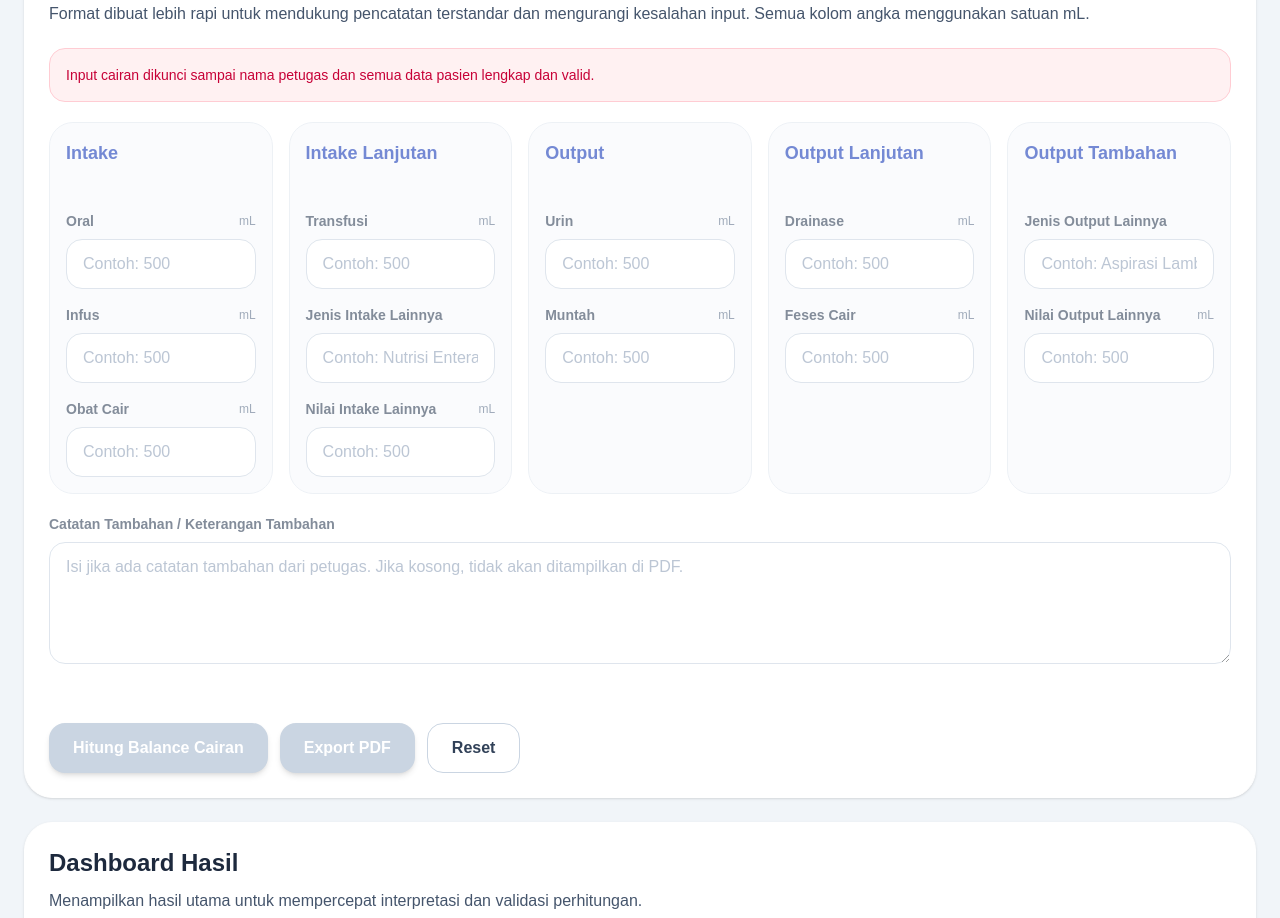
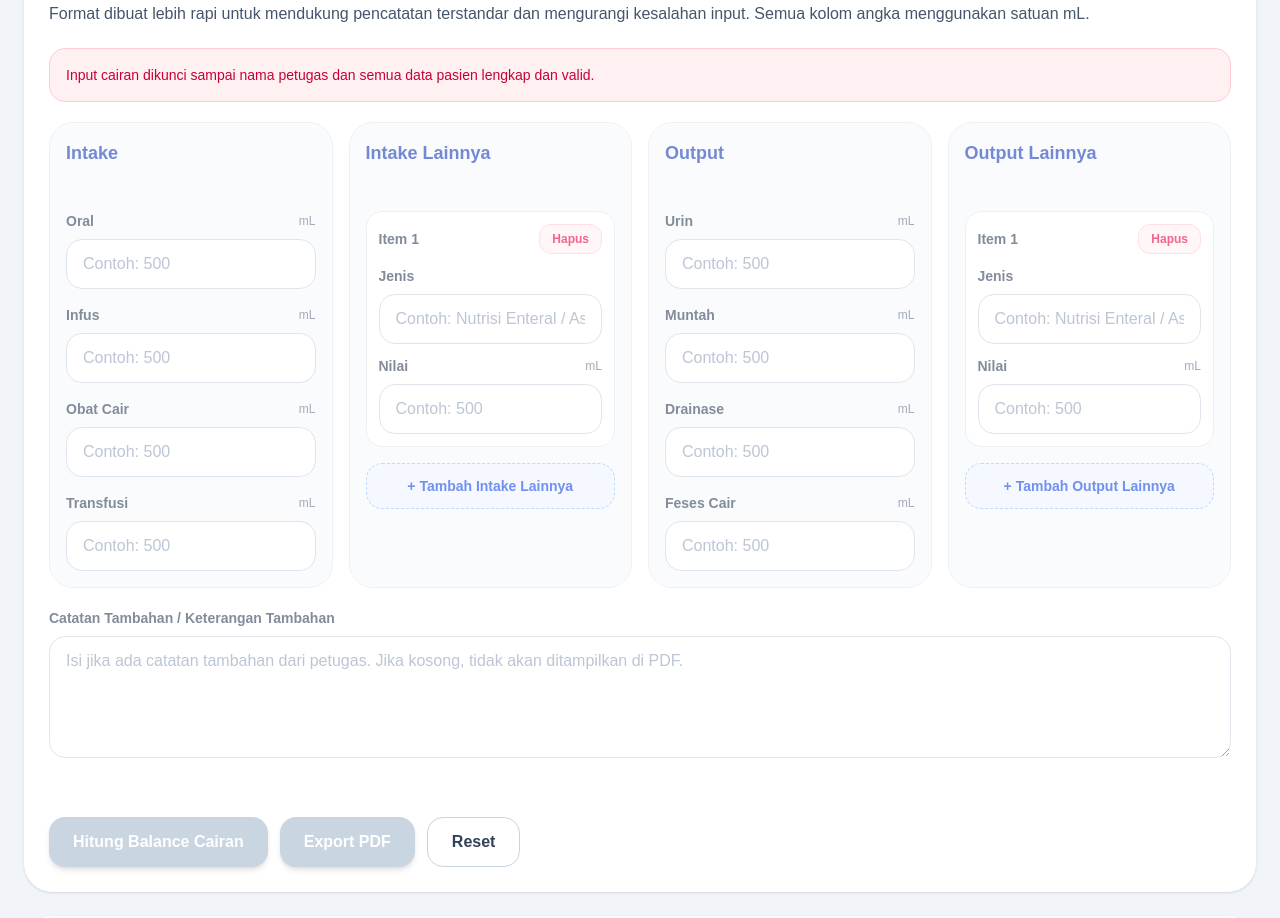
Before and after one commit to ukbisumut3256/fluidcare-v3, a Next.js app: page / in a window 1280 px wide. Shown: the part 1223-2141 px from the top of the page. Built offline with nearby package versions, Linux system fonts and the light colour scheme.

Commit message:
update latest code

```diff
--- a/app/page.tsx
+++ b/app/page.tsx
@@ -19,19 +19,23 @@ type PatientForm = {
   temperature: string;
 };
 
+type AdditionalFluidItem = {
+  id: string;
+  type: string;
+  value: string;
+};
+
 type FluidForm = {
   oral: string;
   infus: string;
   obat: string;
   transfusi: string;
-  lainIntakeType: string;
-  lainIntakeValue: string;
+  additionalIntakes: AdditionalFluidItem[];
   urin: string;
   muntah: string;
   drainase: string;
   feses: string;
-  lainOutputType: string;
-  lainOutputValue: string;
+  additionalOutputs: AdditionalFluidItem[];
   additionalNotes: string;
 };
 
@@ -61,7 +65,8 @@ type CalculationResult = {
   feverFactor: number;
 };
 
-const STORAGE_KEY = "kalbaca-web-v6-data";
+const STORAGE_KEY = "kalbaca-web-v7-data";
+const MAX_ADDITIONAL_ITEMS = 5;
 
 const initialOfficerForm: OfficerForm = {
   officerName: "",
@@ -76,25 +81,35 @@ const initialPatientForm: PatientForm = {
   temperature: "",
 };
 
+function createAdditionalItem(): AdditionalFluidItem {
+  return {
+    id: `${Date.now()}-${Math.random().toString(36).slice(2, 9)}`,
+    type: "",
+    value: "",
+  };
+}
+
 const initialFluidForm: FluidForm = {
   oral: "",
   infus: "",
   obat: "",
   transfusi: "",
-  lainIntakeType: "",
-  lainIntakeValue: "",
+  additionalIntakes: [createAdditionalItem()],
   urin: "",
   muntah: "",
   drainase: "",
   feses: "",
-  lainOutputType: "",
-  lainOutputValue: "",
+  additionalOutputs: [createAdditionalItem()],
   additionalNotes: "",
 };
 
 function toNumber(value: string) {
   const parsed = parseFloat(value);
   return Number.isFinite(parsed) ? parsed : 0;
+}
+
+function sumAdditionalItems(items: AdditionalFluidItem[]) {
+  return items.reduce((total, item) => total + toNumber(item.value), 0);
 }
 
 function formatMl(value: number) {
@@ -252,6 +267,21 @@ async function loadImageAsDataUrl(src: string) {
   });
 }
 
+function normalizeAdditionalItems(items: unknown): AdditionalFluidItem[] {
+  if (!Array.isArray(items) || items.length === 0) {
+    return [createAdditionalItem()];
+  }
+
+  return items.slice(0, MAX_ADDITIONAL_ITEMS).map((item, index) => {
+    const safeItem = item as Partial<AdditionalFluidItem>;
+    return {
+      id: safeItem.id || `restored-${index}-${Math.random().toString(36).slice(2, 9)}`,
+      type: safeItem.type ?? "",
+      value: safeItem.value === "0" ? "" : safeItem.value ?? "",
+    };
+  });
+}
+
 export default function Home() {
   const [officer, setOfficer] = useState<OfficerForm>(initialOfficerForm);
   const [patient, setPatient] = useState<PatientForm>(initialPatientForm);
@@ -279,23 +309,51 @@ export default function Home() {
         const parsed = JSON.parse(raw);
         if (parsed.officer) setOfficer(parsed.officer);
         if (parsed.patient) setPatient(parsed.patient);
+
         if (parsed.fluid) {
           setFluid({
-            ...parsed.fluid,
             oral: parsed.fluid.oral === "0" ? "" : parsed.fluid.oral ?? "",
             infus: parsed.fluid.infus === "0" ? "" : parsed.fluid.infus ?? "",
             obat: parsed.fluid.obat === "0" ? "" : parsed.fluid.obat ?? "",
             transfusi: parsed.fluid.transfusi === "0" ? "" : parsed.fluid.transfusi ?? "",
-            lainIntakeValue:
-              parsed.fluid.lainIntakeValue === "0" ? "" : parsed.fluid.lainIntakeValue ?? "",
+            additionalIntakes: normalizeAdditionalItems(
+              parsed.fluid.additionalIntakes ??
+                (parsed.fluid.lainIntakeType || parsed.fluid.lainIntakeValue
+                  ? [
+                      {
+                        id: "legacy-intake-1",
+                        type: parsed.fluid.lainIntakeType ?? "",
+                        value:
+                          parsed.fluid.lainIntakeValue === "0"
+                            ? ""
+                            : parsed.fluid.lainIntakeValue ?? "",
+                      },
+                    ]
+                  : null)
+            ),
             urin: parsed.fluid.urin === "0" ? "" : parsed.fluid.urin ?? "",
             muntah: parsed.fluid.muntah === "0" ? "" : parsed.fluid.muntah ?? "",
             drainase: parsed.fluid.drainase === "0" ? "" : parsed.fluid.drainase ?? "",
             feses: parsed.fluid.feses === "0" ? "" : parsed.fluid.feses ?? "",
-            lainOutputValue:
-              parsed.fluid.lainOutputValue === "0" ? "" : parsed.fluid.lainOutputValue ?? "",
+            additionalOutputs: normalizeAdditionalItems(
+              parsed.fluid.additionalOutputs ??
+                (parsed.fluid.lainOutputType || parsed.fluid.lainOutputValue
+                  ? [
+                      {
+                        id: "legacy-output-1",
+                        type: parsed.fluid.lainOutputType ?? "",
+                        value:
+                          parsed.fluid.lainOutputValue === "0"
+                            ? ""
+                            : parsed.fluid.lainOutputValue ?? "",
+                      },
+                    ]
+                  : null)
+            ),
+            additionalNotes: parsed.fluid.additionalNotes ?? "",
           });
         }
+
         if (parsed.result) setResult(parsed.result);
         setSaveMessage("Data terakhir berhasil dimuat dari penyimpanan lokal.");
       } catch {
@@ -336,6 +394,49 @@ export default function Home() {
     setResult(null);
   }
 
+  function updateAdditionalItem(
+    group: "additionalIntakes" | "additionalOutputs",
+    id: string,
+    field: keyof Omit<AdditionalFluidItem, "id">,
+    value: string
+  ) {
+    if (!formReady) return;
+
+    setFluid((prev) => ({
+      ...prev,
+      [group]: prev[group].map((item) =>
+        item.id === id ? { ...item, [field]: value } : item
+      ),
+    }));
+    setResult(null);
+  }
+
+  function addAdditionalItem(group: "additionalIntakes" | "additionalOutputs") {
+    if (!formReady) return;
+
+    setFluid((prev) => {
+      if (prev[group].length >= MAX_ADDITIONAL_ITEMS) return prev;
+      return {
+        ...prev,
+        [group]: [...prev[group], createAdditionalItem()],
+      };
+    });
+    setResult(null);
+  }
+
+  function removeAdditionalItem(group: "additionalIntakes" | "additionalOutputs", id: string) {
+    if (!formReady) return;
+
+    setFluid((prev) => {
+      const filtered = prev[group].filter((item) => item.id !== id);
+      return {
+        ...prev,
+        [group]: filtered.length > 0 ? filtered : [createAdditionalItem()],
+      };
+    });
+    setResult(null);
+  }
+
   function calculate() {
     const officerValidation = validateOfficer(officer);
     const patientValidation = validatePatient(patient);
@@ -350,14 +451,14 @@ export default function Home() {
       toNumber(fluid.infus) +
       toNumber(fluid.obat) +
       toNumber(fluid.transfusi) +
-      toNumber(fluid.lainIntakeValue);
+      sumAdditionalItems(fluid.additionalIntakes);
 
     const totalOutput =
       toNumber(fluid.urin) +
       toNumber(fluid.muntah) +
       toNumber(fluid.drainase) +
       toNumber(fluid.feses) +
-      toNumber(fluid.lainOutputValue);
+      sumAdditionalItems(fluid.additionalOutputs);
 
     const balanceStandard = totalIntake - totalOutput;
 
@@ -367,7 +468,7 @@ export default function Home() {
     let methodLabel = "";
 
     if (patient.ageCategory === "dewasa (>18 Thn)") {
-      baseIwl = 0.5 * weightNum * 24;
+      baseIwl = 15 * weightNum;
       methodLabel = "Metode dewasa";
     } else {
       bsa = Math.sqrt((heightNum * weightNum) / 3600);
@@ -400,7 +501,11 @@ export default function Home() {
   function resetAll() {
     setOfficer(initialOfficerForm);
     setPatient(initialPatientForm);
-    setFluid(initialFluidForm);
+    setFluid({
+      ...initialFluidForm,
+      additionalIntakes: [createAdditionalItem()],
+      additionalOutputs: [createAdditionalItem()],
+    });
     setResult(null);
     localStorage.removeItem(STORAGE_KEY);
     setSaveMessage("Semua data telah direset dan penyimpanan lokal dibersihkan.");
@@ -461,18 +566,18 @@ export default function Home() {
         toNumber(fluid.infus) +
         toNumber(fluid.obat) +
         toNumber(fluid.transfusi) +
-        toNumber(fluid.lainIntakeValue);
+        sumAdditionalItems(fluid.additionalIntakes);
 
       const totalOutput =
         toNumber(fluid.urin) +
         toNumber(fluid.muntah) +
         toNumber(fluid.drainase) +
         toNumber(fluid.feses) +
-        toNumber(fluid.lainOutputValue);
+        sumAdditionalItems(fluid.additionalOutputs);
 
       const baseIwl =
         patient.ageCategory === "dewasa (>18 Thn)"
-          ? 0.5 * weightNum * 24
+          ? 15 * weightNum
           : result.bsa
             ? 350 * result.bsa
             : 0;
@@ -654,6 +759,22 @@ export default function Home() {
       doc.setFontSize(11);
       doc.text("RINCIAN KOMPONEN CAIRAN", 10, 186);
 
+      const intakeRows = fluid.additionalIntakes
+        .filter((item) => item.type.trim() || item.value.trim())
+        .map((item, index) => [
+          "Intake",
+          item.type.trim() || `Lainnya ${index + 1}`,
+          `${toNumber(item.value).toFixed(1)} mL`,
+        ]);
+
+      const outputRows = fluid.additionalOutputs
+        .filter((item) => item.type.trim() || item.value.trim())
+        .map((item, index) => [
+          "Output",
+          item.type.trim() || `Lainnya ${index + 1}`,
+          `${toNumber(item.value).toFixed(1)} mL`,
+        ]);
+
       autoTable(doc, {
         startY: 190,
         head: [["Kelompok", "Komponen", "Nilai"]],
@@ -662,12 +783,12 @@ export default function Home() {
           ["Intake", "Infus", `${toNumber(fluid.infus).toFixed(1)} mL`],
           ["Intake", "Obat Cair", `${toNumber(fluid.obat).toFixed(1)} mL`],
           ["Intake", "Transfusi", `${toNumber(fluid.transfusi).toFixed(1)} mL`],
-          ["Intake", fluid.lainIntakeType || "Lainnya", `${toNumber(fluid.lainIntakeValue).toFixed(1)} mL`],
+          ...intakeRows,
           ["Output", "Urin", `${toNumber(fluid.urin).toFixed(1)} mL`],
           ["Output", "Muntah", `${toNumber(fluid.muntah).toFixed(1)} mL`],
           ["Output", "Drainase", `${toNumber(fluid.drainase).toFixed(1)} mL`],
           ["Output", "Feses Cair", `${toNumber(fluid.feses).toFixed(1)} mL`],
-          ["Output", fluid.lainOutputType || "Lainnya", `${toNumber(fluid.lainOutputValue).toFixed(1)} mL`],
+          ...outputRows,
         ],
         theme: "grid",
         headStyles: {
@@ -713,7 +834,7 @@ export default function Home() {
 
       if (patient.ageCategory === "dewasa (>18 Thn)") {
         formulaLines.push(
-          `IWL normal dewasa = 15 x BB / 24 = 15 x ${weightNum.toFixed(1)} / 24 = ${baseIwl.toFixed(1)} mL/hari`
+          `IWL normal dewasa = 15 x BB = 15 x ${weightNum.toFixed(1)} = ${baseIwl.toFixed(1)} mL/hari`
         );
       } else {
         formulaLines.push(
@@ -1020,44 +1141,52 @@ export default function Home() {
             )}
 
             <div
-              className={`grid grid-cols-1 md:grid-cols-2 xl:grid-cols-5 gap-4 ${!formReady ? "opacity-60 pointer-events-none" : ""
-                }`}
+              className={`grid grid-cols-1 md:grid-cols-2 xl:grid-cols-4 gap-4 ${
+                !formReady ? "opacity-60 pointer-events-none" : ""
+              }`}
             >
               <FluidGroup title="Intake">
                 <FieldNumber label="Oral" value={fluid.oral} onChange={(v) => setFluidField("oral", v)} />
                 <FieldNumber label="Infus" value={fluid.infus} onChange={(v) => setFluidField("infus", v)} />
                 <FieldNumber label="Obat Cair" value={fluid.obat} onChange={(v) => setFluidField("obat", v)} />
+                <FieldNumber label="Transfusi" value={fluid.transfusi} onChange={(v) => setFluidField("transfusi", v)} />
               </FluidGroup>
 
-              <FluidGroup title="Intake Lanjutan">
-                <FieldNumber label="Transfusi" value={fluid.transfusi} onChange={(v) => setFluidField("transfusi", v)} />
-                <FieldText
-                  label="Jenis Intake Lainnya"
-                  value={fluid.lainIntakeType}
-                  onChange={(v) => setFluidField("lainIntakeType", v)}
-                  placeholder="Contoh: Nutrisi Enteral"
+              <FluidGroup title="Intake Lainnya">
+                <AdditionalFluidSection
+                  items={fluid.additionalIntakes}
+                  onAdd={() => addAdditionalItem("additionalIntakes")}
+                  onRemove={(id) => removeAdditionalItem("additionalIntakes", id)}
+                  onTypeChange={(id, value) =>
+                    updateAdditionalItem("additionalIntakes", id, "type", value)
+                  }
+                  onValueChange={(id, value) =>
+                    updateAdditionalItem("additionalIntakes", id, "value", value)
+                  }
+                  addLabel="+ Tambah Intake Lainnya"
                 />
-                <FieldNumber label="Nilai Intake Lainnya" value={fluid.lainIntakeValue} onChange={(v) => setFluidField("lainIntakeValue", v)} />
               </FluidGroup>
 
               <FluidGroup title="Output">
                 <FieldNumber label="Urin" value={fluid.urin} onChange={(v) => setFluidField("urin", v)} />
                 <FieldNumber label="Muntah" value={fluid.muntah} onChange={(v) => setFluidField("muntah", v)} />
-              </FluidGroup>
-
-              <FluidGroup title="Output Lanjutan">
                 <FieldNumber label="Drainase" value={fluid.drainase} onChange={(v) => setFluidField("drainase", v)} />
                 <FieldNumber label="Feses Cair" value={fluid.feses} onChange={(v) => setFluidField("feses", v)} />
               </FluidGroup>
 
-              <FluidGroup title="Output Tambahan">
-                <FieldText
-                  label="Jenis Output Lainnya"
-                  value={fluid.lainOutputType}
-                  onChange={(v) => setFluidField("lainOutputType", v)}
-                  placeholder="Contoh: Aspirasi Lambung"
+              <FluidGroup title="Output Lainnya">
+                <AdditionalFluidSection
+                  items={fluid.additionalOutputs}
+                  onAdd={() => addAdditionalItem("additionalOutputs")}
+                  onRemove={(id) => removeAdditionalItem("additionalOutputs", id)}
+                  onTypeChange={(id, value) =>
+                    updateAdditionalItem("additionalOutputs", id, "type", value)
+                  }
+                  onValueChange={(id, value) =>
+                    updateAdditionalItem("additionalOutputs", id, "value", value)
+                  }
+                  addLabel="+ Tambah Output Lainnya"
                 />
-                <FieldNumber label="Nilai Output Lainnya" value={fluid.lainOutputValue} onChange={(v) => setFluidField("lainOutputValue", v)} />
               </FluidGroup>
             </div>
 
@@ -1188,10 +1317,11 @@ export default function Home() {
 }
 
 function inputClass(hasError: boolean) {
-  return `w-full rounded-2xl border bg-white px-4 py-3 text-slate-800 placeholder:text-slate-400 outline-none focus:ring-4 ${hasError
-    ? "border-rose-400 focus:border-rose-400 focus:ring-rose-100"
-    : "border-slate-300 focus:border-blue-400 focus:ring-blue-100"
-    }`;
+  return `w-full rounded-2xl border bg-white px-4 py-3 text-slate-800 placeholder:text-slate-400 outline-none focus:ring-4 ${
+    hasError
+      ? "border-rose-400 focus:border-rose-400 focus:ring-rose-100"
+      : "border-slate-300 focus:border-blue-400 focus:ring-blue-100"
+  }`;
 }
 
 function FormField({
@@ -1307,6 +1437,66 @@ function ResultCard({ label, value }: { label: string; value: string }) {
   );
 }
 
+function AdditionalFluidSection({
+  items,
+  onAdd,
+  onRemove,
+  onTypeChange,
+  onValueChange,
+  addLabel,
+}: {
+  items: AdditionalFluidItem[];
+  onAdd: () => void;
+  onRemove: (id: string) => void;
+  onTypeChange: (id: string, value: string) => void;
+  onValueChange: (id: string, value: string) => void;
+  addLabel: string;
+}) {
+  return (
+    <div className="space-y-4">
+      {items.map((item, index) => (
+        <div key={item.id} className="rounded-2xl border border-slate-200 bg-white p-3">
+          <div className="mb-3 flex items-center justify-between gap-3">
+            <p className="text-sm font-bold text-slate-700">Item {index + 1}</p>
+            <button
+              type="button"
+              onClick={() => onRemove(item.id)}
+              className="rounded-xl border border-rose-200 bg-rose-50 px-3 py-1.5 text-xs font-bold text-rose-600 hover:bg-rose-100"
+            >
+              Hapus
+            </button>
+          </div>
+
+          <div className="space-y-3">
+            <FieldText
+              label="Jenis"
+              value={item.type}
+              onChange={(value) => onTypeChange(item.id, value)}
+              placeholder="Contoh: Nutrisi Enteral / Aspirasi Lambung"
+            />
+            <FieldNumber
+              label="Nilai"
+              value={item.value}
+              onChange={(value) => onValueChange(item.id, value)}
+            />
+          </div>
+        </div>
+      ))}
+
+      <button
+        type="button"
+        onClick={onAdd}
+        disabled={items.length >= MAX_ADDITIONAL_ITEMS}
+        className="w-full rounded-2xl border border-dashed border-blue-300 bg-blue-50 px-4 py-3 text-sm font-bold text-blue-700 hover:bg-blue-100 disabled:cursor-not-allowed disabled:border-slate-200 disabled:bg-slate-100 disabled:text-slate-400"
+      >
+        {items.length >= MAX_ADDITIONAL_ITEMS
+          ? `Maksimal ${MAX_ADDITIONAL_ITEMS} item`
+          : addLabel}
+      </button>
+    </div>
+  );
+}
+
 function FormulaPanel({
   patient,
   fluid,
@@ -1327,18 +1517,18 @@ function FormulaPanel({
     toNumber(fluid.infus) +
     toNumber(fluid.obat) +
     toNumber(fluid.transfusi) +
-    toNumber(fluid.lainIntakeValue);
+    sumAdditionalItems(fluid.additionalIntakes);
 
   const totalOutput =
     toNumber(fluid.urin) +
     toNumber(fluid.muntah) +
     toNumber(fluid.drainase) +
     toNumber(fluid.feses) +
-    toNumber(fluid.lainOutputValue);
+    sumAdditionalItems(fluid.additionalOutputs);
 
   const baseIwl =
     patient.ageCategory === "dewasa (>18 Thn)"
-      ? 0.5 * weightNum * 24
+      ? 15 * weightNum
       : result.bsa
         ? 350 * result.bsa
         : 0;
@@ -1368,7 +1558,7 @@ function FormulaPanel({
 
           {patient.ageCategory === "dewasa (>18 Thn)" ? (
             <p>
-              IWL normal dewasa = 15 × BB / 24 = 15 × {weightNum.toFixed(1)} / 24 ={" "}
+              IWL normal dewasa = 15 × BB = 15 × {weightNum.toFixed(1)} ={" "}
               <span className="font-bold">{baseIwl.toFixed(1)} mL/hari</span>
             </p>
           ) : (
```
